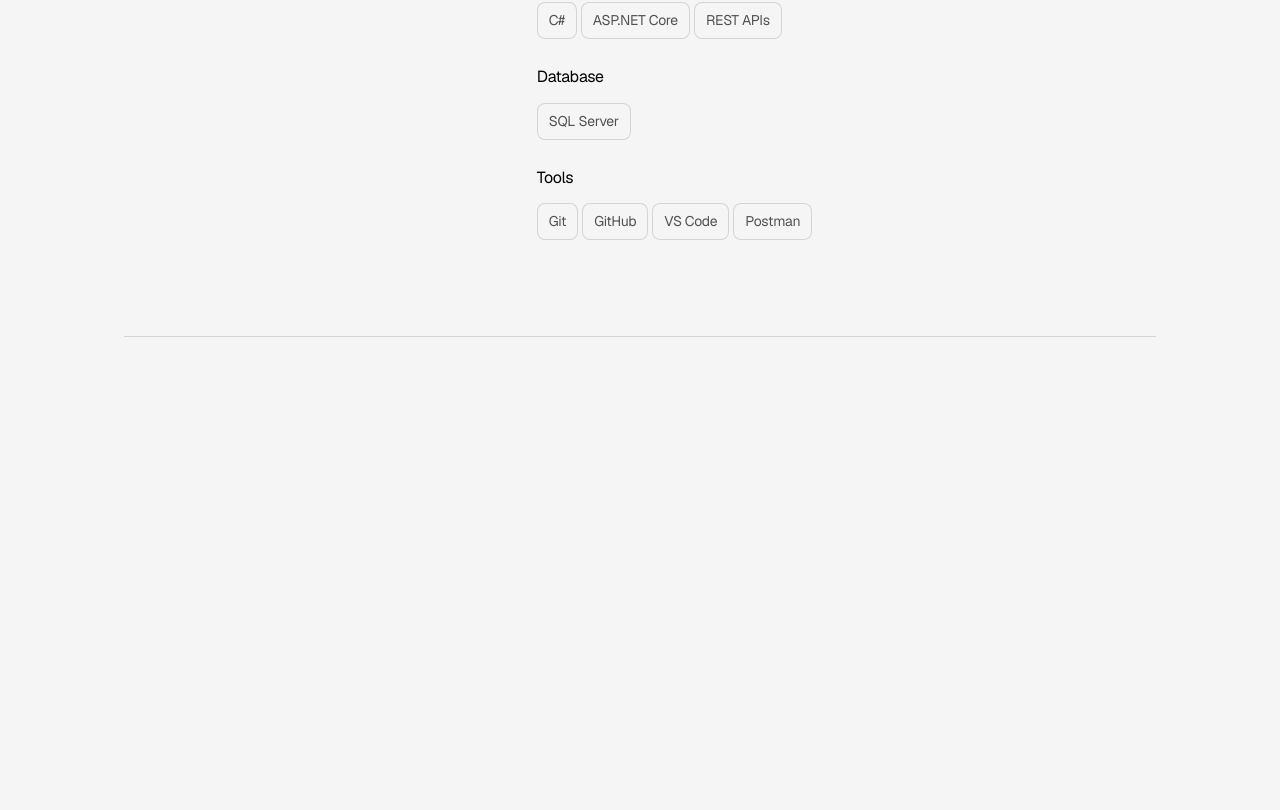
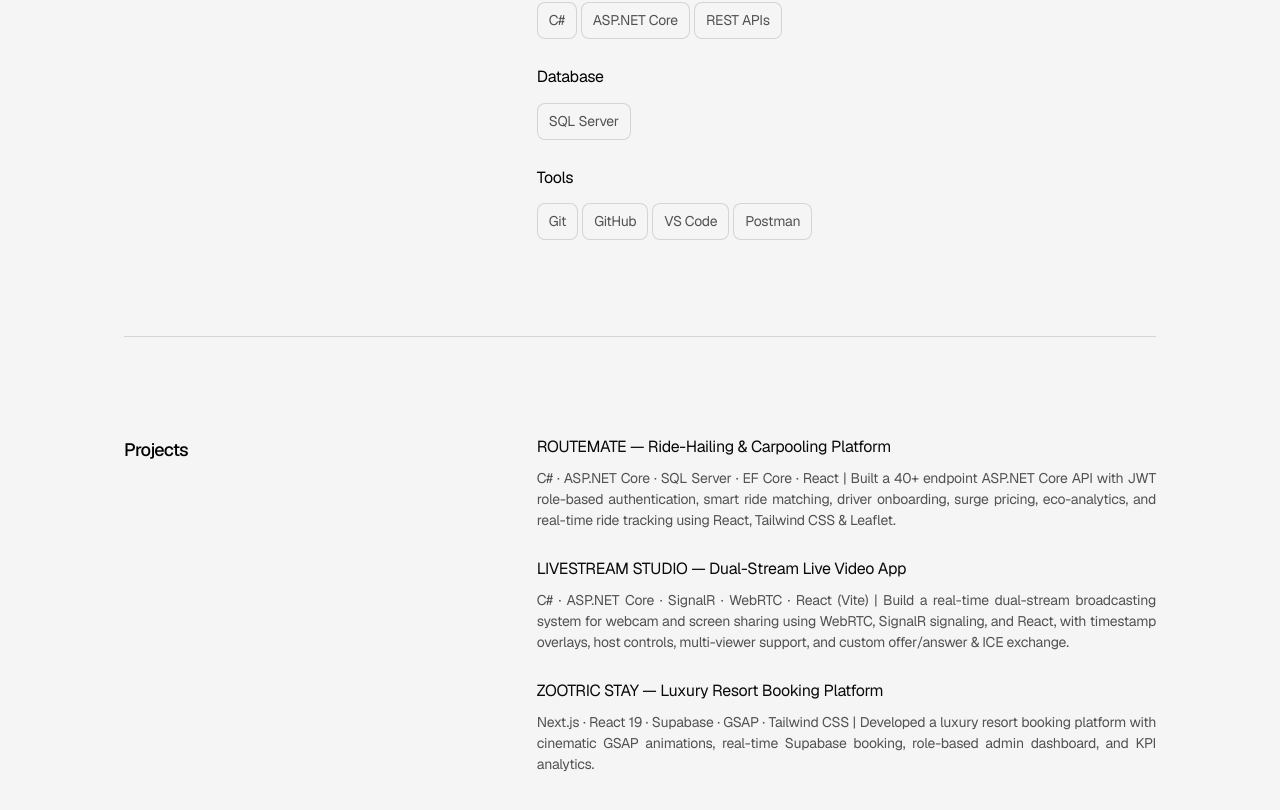
Before and after one commit to abouthashir/portfolio, a React (Vite) app: page / in a window 1280 px wide. Shown: the part 1319-2129 px from the top of the page. Before the commit the page ends 1720 px from the top, so only its background shows below. Built offline with nearby package versions, Linux system fonts and the light colour scheme.

Commit message:
Add Projects section

```diff
--- a/src/App.tsx
+++ b/src/App.tsx
@@ -3,6 +3,7 @@
 import About from "./components/About"
 import Reveal from "./components/Reveal"
 import Skills from "./components/Skills"
+import Projects from "./components/Projects"
 
 function App() {
   return (
@@ -21,6 +22,10 @@
           <Skills />
         </Reveal>
         <hr className="border-border" />
+        <Reveal>
+          <Projects />
+        </Reveal>
+        <hr className="border-border" />
       </main>
     </div>
   )
--- a/src/components/Hero.tsx
+++ b/src/components/Hero.tsx
@@ -10,11 +10,10 @@
 
 const socialLinks: SocialLink[] = [
     { label: 'LinkedIn', href: 'https://www.linkedin.com/in/about-hashir', icon: FaLinkedin },
-    { label: 'Instagram', href: 'https://www.instagram.com/YOUR-USERNAME', icon: FaSquareInstagram },
+    { label: 'Instagram', href: 'https://www.instagram.com/hashir.co?stkn=dHZvODZoc2hyZTVk', icon: FaSquareInstagram },
     { label: 'Github', href: 'https://github.com/abouthashir', icon: FaGithub },
     { label: 'X', href: 'https://x.com/YOUR-USERNAME', icon: FaXTwitter },
 ]
-
 type HeroProps = {
     name: string
     intro: string
--- /dev/null
+++ b/src/components/Projects.tsx
@@ -0,0 +1,38 @@
+type Project = {
+    title: string
+    description: string
+}
+
+const projects: Project[] = [
+    {
+        title: 'ROUTEMATE — Ride-Hailing & Carpooling Platform',
+        description: 'C# · ASP.NET Core · SQL Server · EF Core · React | Built a 40+ endpoint ASP.NET Core API with JWT role-based authentication, smart ride matching, driver onboarding, surge pricing, eco-analytics, and real-time ride tracking using React, Tailwind CSS & Leaflet.',
+    },
+    {
+        title: 'LIVESTREAM STUDIO — Dual-Stream Live Video App',
+        description: 'C# · ASP.NET Core · SignalR · WebRTC · React (Vite) | Build a real-time dual-stream broadcasting system for webcam and screen sharing using WebRTC, SignalR signaling, and React, with timestamp overlays, host controls, multi-viewer support, and custom offer/answer & ICE exchange.',
+    },
+    {
+        title: 'ZOOTRIC STAY — Luxury Resort Booking Platform',
+        description: 'Next.js · React 19 · Supabase · GSAP · Tailwind CSS | Developed a luxury resort booking platform with cinematic GSAP animations, real-time Supabase booking, role-based admin dashboard, and KPI analytics.',
+    },
+]
+
+function Projects() {
+    return (
+        <section id="projects" className="flex flex-col gap-6 md:flex-row md:items-start md:justify-between">
+            <h2 className="text-lg leading-8.5 font-medium">Projects</h2>
+
+            <div className="flex flex-col gap-6 md:w-3/5">
+                {projects.map((project) => (
+                    <article key={project.title} className="flex flex-col gap-2">
+                        <h3 className="text-base text-justify text-title">{project.title}</h3>
+                        <p className="text-sm text-justify text-muted">{project.description}</p>
+                    </article>
+                ))}
+            </div>
+        </section>
+    )
+}
+
+export default Projects
--- a/src/index.css
+++ b/src/index.css
@@ -7,6 +7,7 @@
   --color-surface: #ffffff;
   --font-sans: "Geist", ui-sans-serif, system-ui, sans-serif;
   --color-border: #d4d4d4;
+  --color-title: #0a0a0a;
 
   /* Match the template's breakpoint (phone below 810px) */
   --breakpoint-md: 810px;
```
